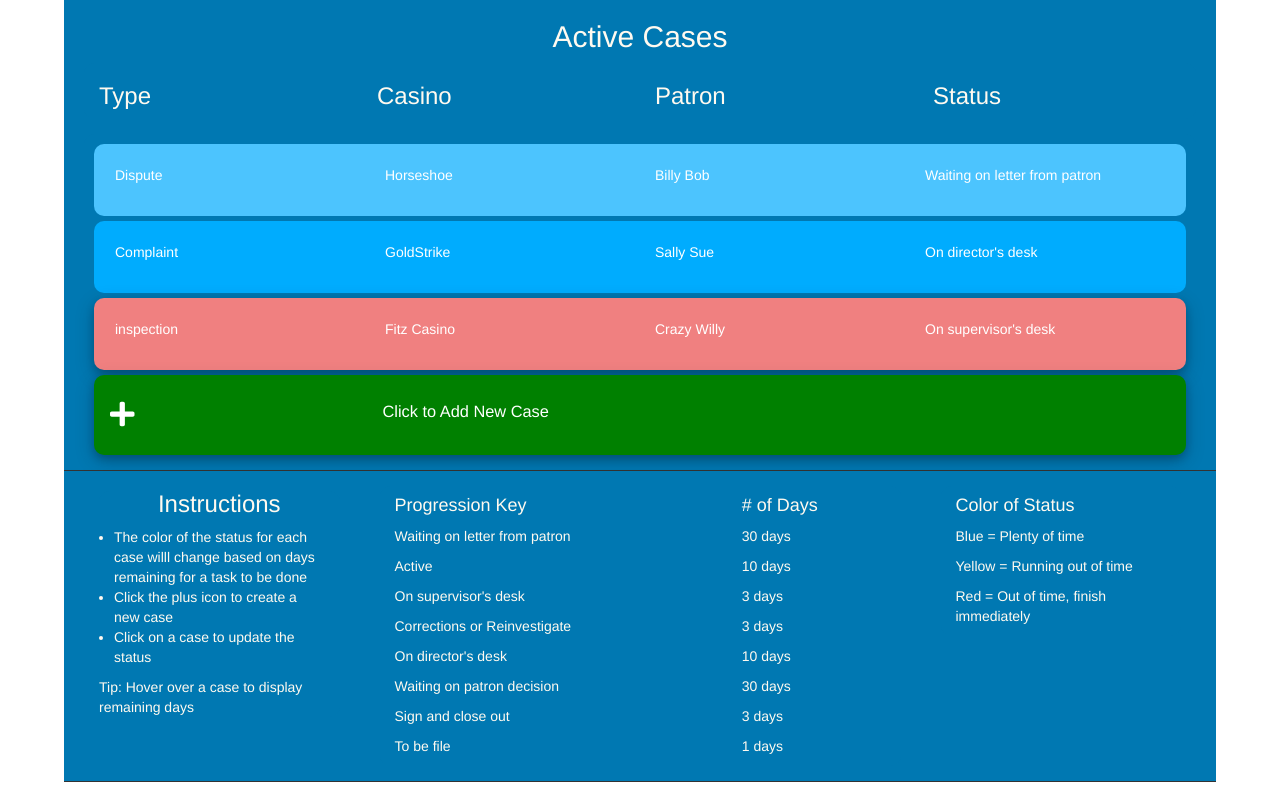
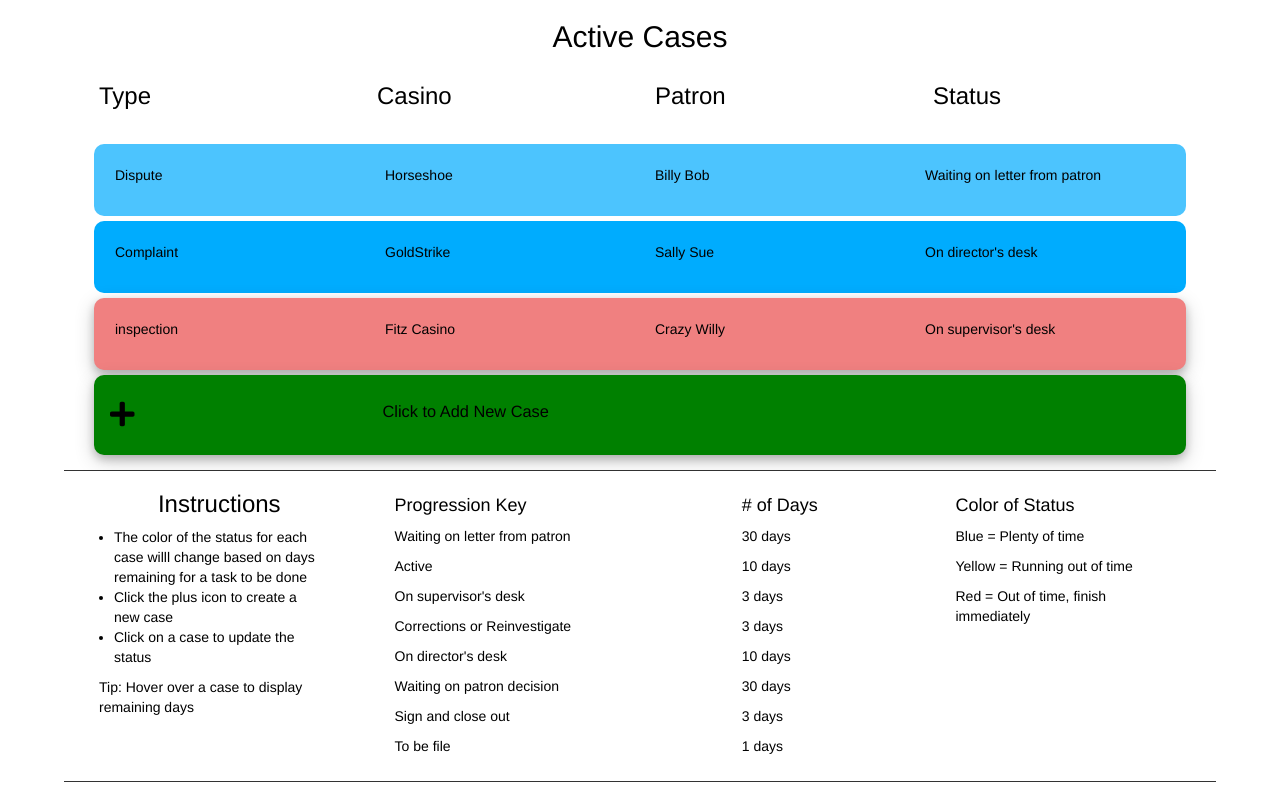
Before and after one commit to jcsmileyjr/active-cases, a React (Create React App) app: page / in a window 1280 px wide. Built offline with nearby package versions, Linux system fonts and the light colour scheme.

Commit message:
New primary colors
Change background to white and font to black.
- A previous user tester stated that similar colors of blue could affect visually impaired users.

```diff
--- a/src/App.css
+++ b/src/App.css
@@ -10,7 +10,7 @@
 .sectionBorder {
   border-bottom-style: solid;
   border-width: thin;
-  background-color: #0078B2;
+  background-color: white;
 }
 
 /*round out the ends of the instruction and case title sections*/
@@ -18,13 +18,13 @@
   border-radius: 10px;
   margin: 15px 5px 5px 5px;
   padding: 5px 5px 5px 5px;
-  background-color: #0078B2;
+  background-color: white;
 }
 
 /*alternate color for case files diplayed in App.js's CaseManagement component.*/
 .mainColor {
 	background-color: #4CC4FE;
-	color: white;
+	color: black;
   	border-radius: 10px;
   	margin: 5px 5px 5px 5px;
 	padding: 1px 1px 1px 1px;
@@ -33,7 +33,7 @@
 /*alternate color for case files diplayed in App.js's CaseManagement component.*/
 .testColor {
 	background-color: #00ACFE;
-	color: white;
+	color: black;
   	border-radius: 10px;
   	margin: 5px 5px 5px 5px;
 	padding: 1px 1px 1px 1px;
@@ -42,7 +42,7 @@
 /*alternate color for warning out of time color for case files diplayed in App.js's CaseManagement component.*/
 .warnColor {
 	background-color: gold;
-	color: white;
+	color: black;
   	border-radius: 10px;
   	margin: 5px 5px 5px 5px;
 	padding: 1px 1px 1px 1px;
@@ -51,7 +51,7 @@
 /*alternate color for danger, finish immediate, color for case files diplayed in App.js's CaseManagement component.*/
 .dangerColor {
 	background-color: lightcoral;
-	color: white;
+	color: black;
   	border-radius: 10px;
   	margin: 5px 5px 5px 5px;
 	padding: 1px 1px 1px 1px;
@@ -78,7 +78,7 @@
     top: 0px; left:0; bottom:0; right:0;
     width: 90%;
     height: 86%;
-	background-color: #0078B2;
+	background-color: white;
 }
 
 .navForm {
--- a/src/Components/AddCaseButton/addCaseButton.css
+++ b/src/Components/AddCaseButton/addCaseButton.css
@@ -2,7 +2,7 @@
 .clickNewButton {
   border-radius: 10px;
   margin: 5px 5px 5px 5px;
-  color: white;
+  color: black;
   background-color: green;
   padding: 25px 1px 25px 1px;
   box-shadow: 0 4px 8px 0 rgba(0, 0, 0, 0.2), 0 6px 20px 0 rgba(0, 0, 0, 0.19);
--- a/src/Components/CaseTitle/caseTitle.css
+++ b/src/Components/CaseTitle/caseTitle.css
@@ -1,6 +1,6 @@
 .caseTitleColor {
   border-radius: 10px;
   margin: 15px 5px 15px 5px;
-  background-color: #0078B2;
-  color: floralwhite;
+  background-color: white;
+  color: black;
 }
--- a/src/Components/Instructions/instructions.css
+++ b/src/Components/Instructions/instructions.css
@@ -6,5 +6,5 @@
 .instructionsContainer {
   border-radius: 10px;
   margin: 15px 5px 15px 5px;
-  background-color: #0078B2;
+  background-color: white;
 }
--- a/src/Components/Nav/nav.css
+++ b/src/Components/Nav/nav.css
@@ -4,14 +4,14 @@
 }
 
 .navColor {
-	background-color: #0078B2;
-	color: floralwhite;
+	background-color: white;
+	color: black;
 }
 
 /*round out the ends of the instruction and case title sections*/
 .instructionsContainer {
   border-radius: 10px;
   margin: 15px 5px 15px 5px;
-  background-color: #0078B2;
-  color: floralwhite;
+  background-color: white;
+  color: black;
 }
```
